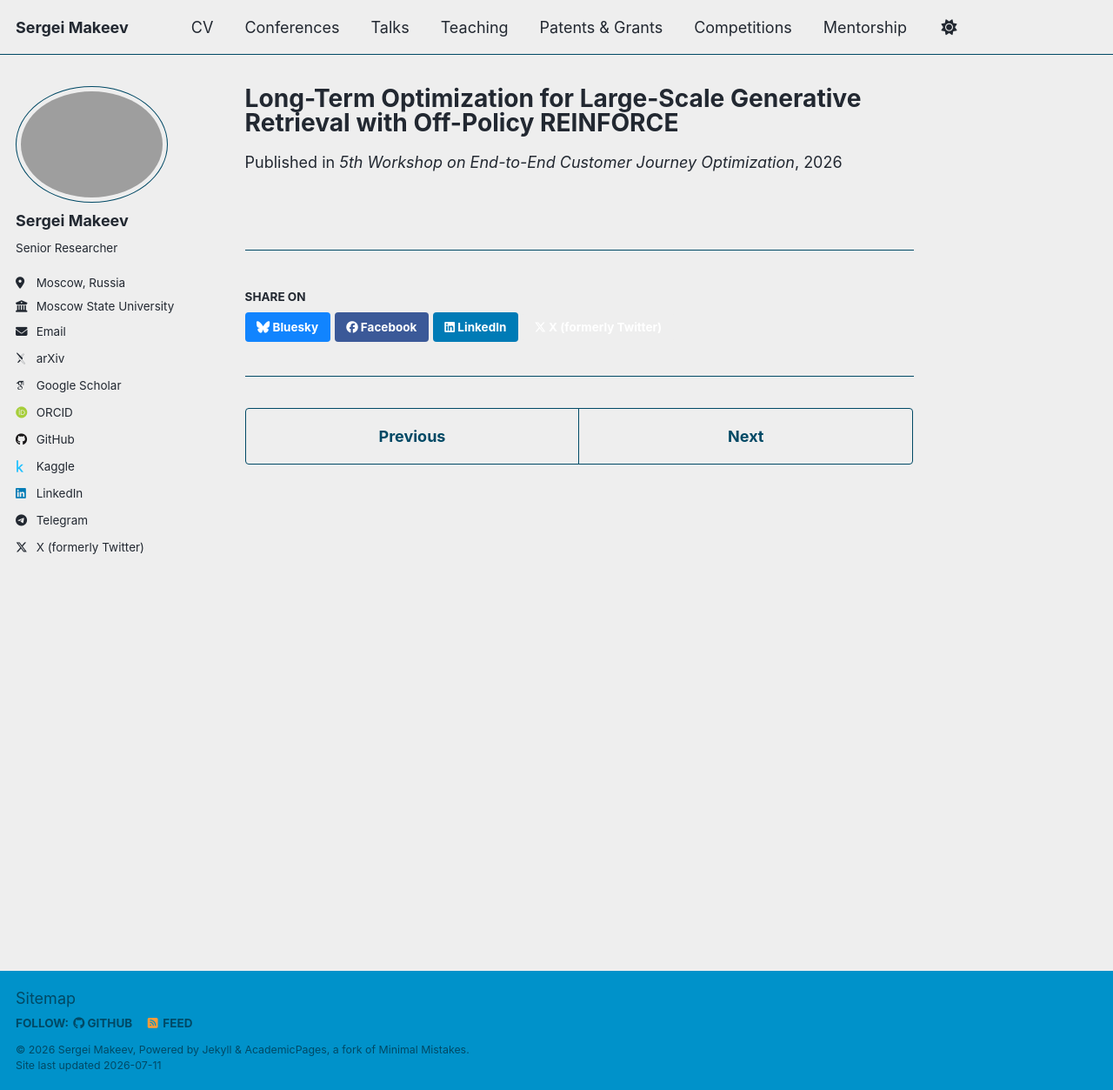
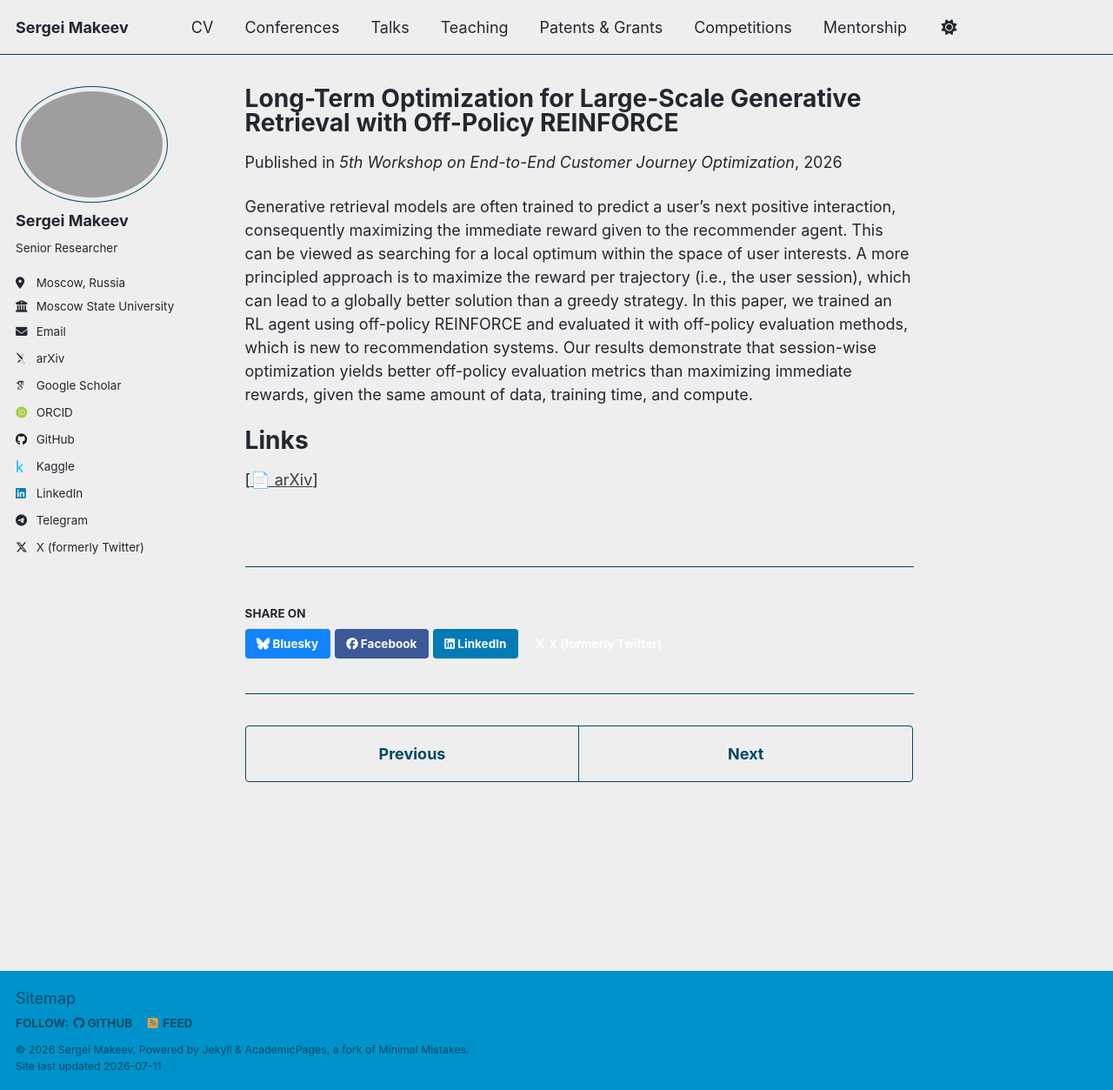
Before and after one commit to neuralsrg/neuralsrg.github.io, a Jekyll site: the page built from _publications/2026-07-01-long-term-optimization.md, in a window 1280 px wide and 1253 px high. Shown: the whole window at 87% size. Built offline with Jekyll 4.4.1, drawn with Linux system fonts in a browser that asks for light colours; some web fonts are replaced; a script that is not in the unit is left out.

Commit message:
Update paper descriptions

```diff
--- a/_publications/2026-07-01-long-term-optimization.md
+++ b/_publications/2026-07-01-long-term-optimization.md
@@ -6,8 +6,14 @@ permalink: /publication/2026-07-01-long-term-optimization
 conference_label: KDD'26 Workshop
 conference_note: 5th Workshop on End-to-End Customer Journey Optimization
 authors: 'Artem Matveev, <strong>Sergei Makeev</strong>, Aleksei Krasilnikov, Vladimir Baikalov, Sergei Liamaev, Kirill Khrylchenko'
+excerpt: 'In this paper, we trained an RL agent using off-policy REINFORCE to maximize per-trajectory rewards. We also applied off-policy evaluation methods for RL, which is novel to recommendation systems. Our results demonstrate that session-wise optimization yields better off-policy evaluation metrics than maximizing immediate rewards, given the same amount of data, training time, and compute.'
 news_excerpt: >-
   This paper was noted by Sumit Kumar on <a href="https://x.com/_reachsumit/status/2074365460016140529?s=46">x.com</a>.
 date: 2026-07-01
 venue: '5th Workshop on End-to-End Customer Journey Optimization'
 ---
+Generative retrieval models are often trained to predict a user's next positive interaction, consequently maximizing the immediate reward given to the recommender agent. This can be viewed as searching for a local optimum within the space of user interests. A more principled approach is to maximize the reward per trajectory (i.e., the user session), which can lead to a globally better solution than a greedy strategy. In this paper, we trained an RL agent using off-policy REINFORCE and evaluated it with off-policy evaluation methods, which is new to recommendation systems. Our results demonstrate that session-wise optimization yields better off-policy evaluation metrics than maximizing immediate rewards, given the same amount of data, training time, and compute.
+
+Links
+======
+[[📄 arXiv](https://arxiv.org/abs/2607.02818)]
```
Also changed, not shown: _publications/2025-08-09-challenge.md (+1 -1 lines), _publications/2026-06-08-gbla.md (+1 -1 lines).
